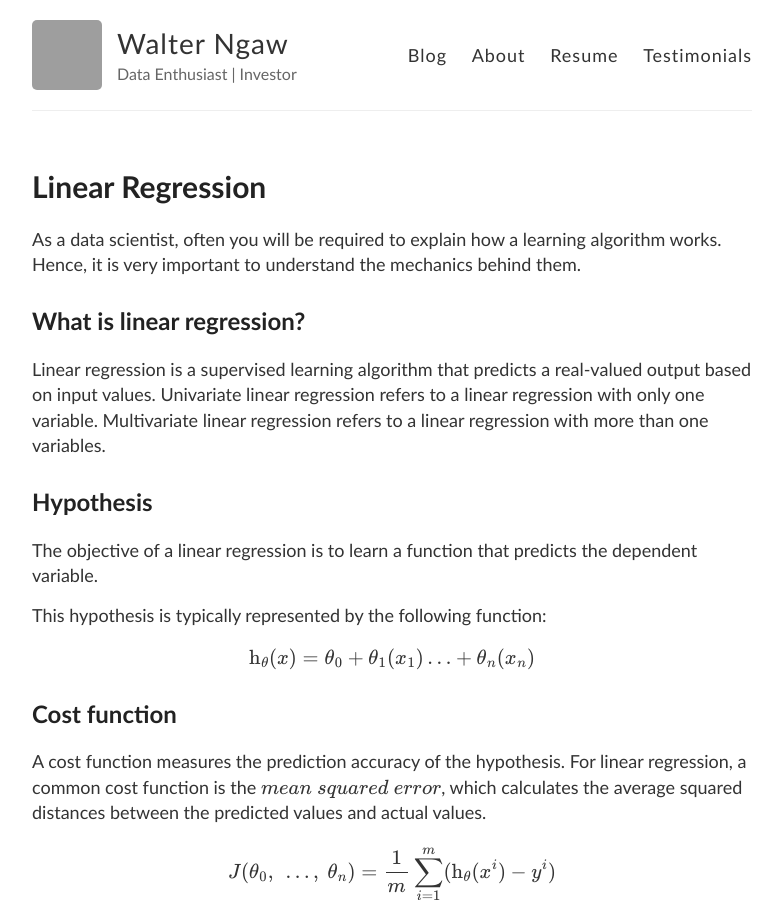
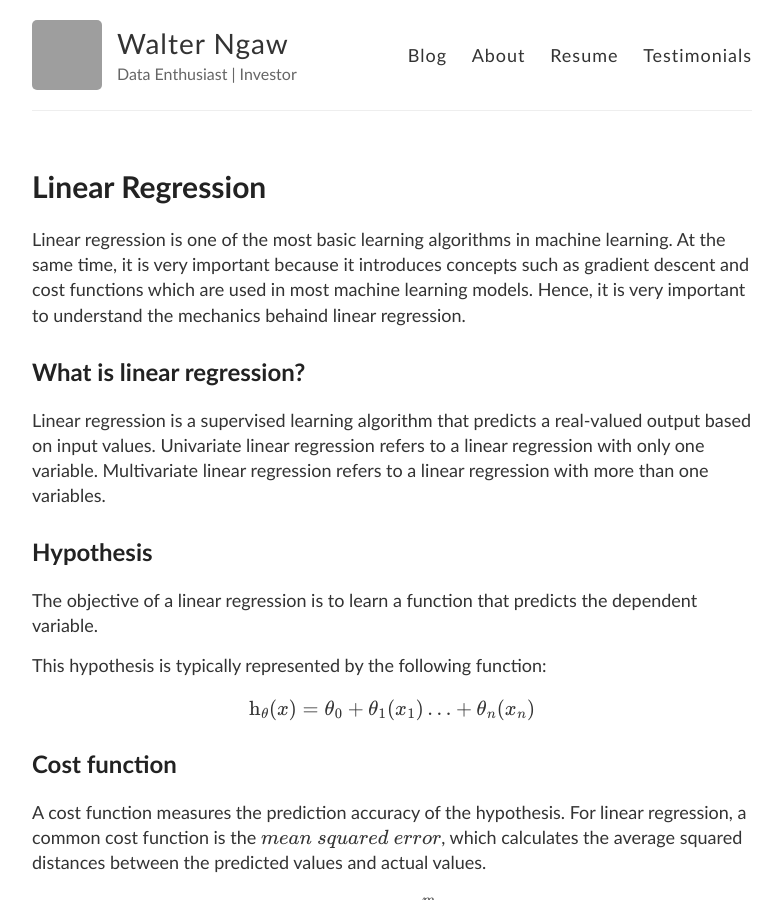
Before and after one commit to wngaw/wngaw.github.io, a Jekyll site: the page built from _posts/2019-04-07-linear-regression.md, in a window 1280 px wide and 900 px high. Shown: the whole window, without its empty margins (248-1030 px from the left). Built offline with Jekyll 4.4.1, drawn with Linux system fonts in a browser that asks for light colours; formulas are drawn with MathJax 3; grey boxes are pictures that could not be loaded.

Commit message:
intro to linear regression

```diff
--- a/_posts/2019-04-07-linear-regression.md
+++ b/_posts/2019-04-07-linear-regression.md
@@ -6,7 +6,7 @@ title: Linear Regression
 tags: supervised-learning
 ---
 
-As a data scientist, often you will be required to explain how a learning algorithm works. Hence, it is very important to understand the mechanics behind them.
+Linear regression is one of the most basic learning algorithms in machine learning. At the same time, it is very important because it introduces concepts such as gradient descent and cost functions which are used in most machine learning models. Hence, it is very important to understand the mechanics behaind linear regression.
 
 ## What is linear regression?
 
```
